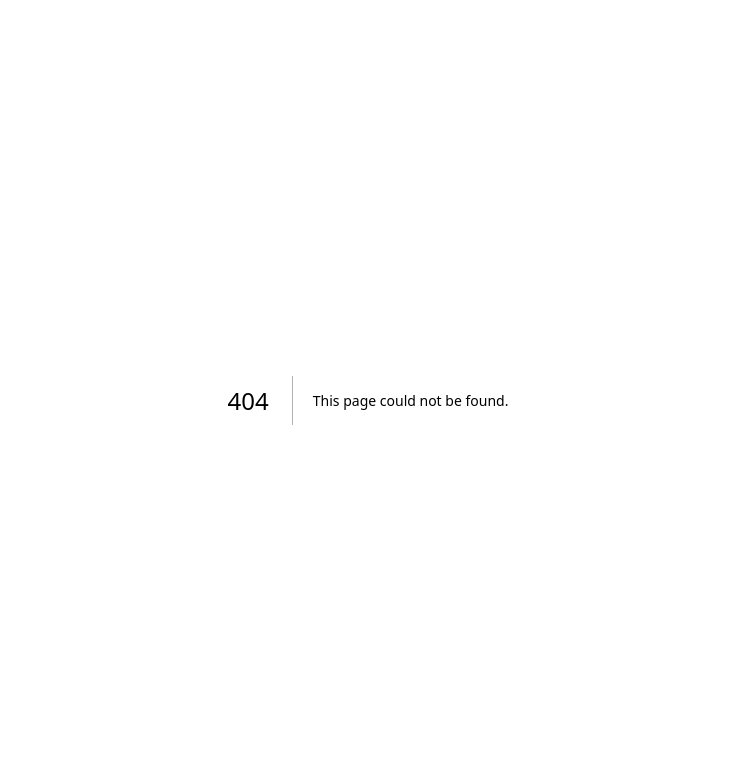
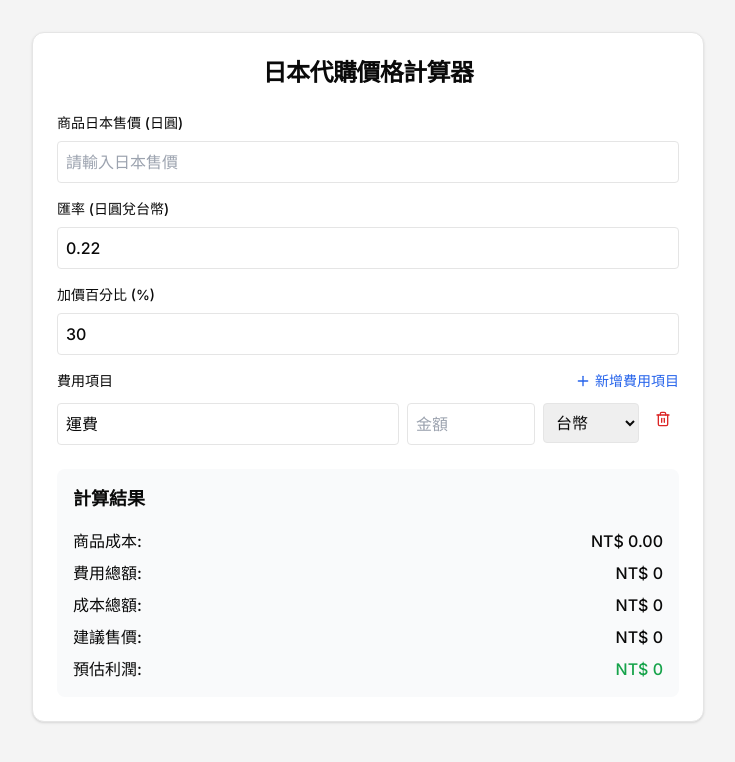
Before and after one commit to mant0u0/web-widget, a Next.js app: page /Purchasing in a window 1280 px wide. Before the commit this address had no page. Shown: the top 762 px of the page, without its empty margins (272-1007 px from the left). Built offline with nearby package versions, Linux system fonts and the light colour scheme; a web font is replaced by a local one.

Commit message:
[Mantou] 代購小程式

```diff
--- /dev/null
+++ b/app/Purchasing/page.tsx
@@ -0,0 +1,272 @@
+"use client";
+
+import React, { useState, ChangeEvent } from "react";
+import { Card, CardHeader, CardTitle, CardContent } from "@/components/ui/card";
+import { Trash2, Plus } from "lucide-react";
+
+interface Fee {
+  id: number;
+  name: string;
+  amount: string;
+  currency: "TWD" | "JPY";
+}
+
+interface CalculationResults {
+  cost: string;
+  final: string;
+  profit: string;
+  feesTotal: string;
+}
+
+const PurchaseCalculator: React.FC = () => {
+  const [japanPrice, setJapanPrice] = useState<string>("");
+  const [markup, setMarkup] = useState<string>("30");
+  const [exchangeRate, setExchangeRate] = useState<string>("0.22");
+  const [fees, setFees] = useState<Fee[]>([
+    { id: 1, name: "運費", amount: "", currency: "TWD" },
+  ]);
+
+  const addFee = (): void => {
+    const newId = Math.max(0, ...fees.map((f) => f.id)) + 1;
+    setFees([...fees, { id: newId, name: "", amount: "", currency: "TWD" }]);
+  };
+
+  const removeFee = (id: number): void => {
+    setFees(fees.filter((fee) => fee.id !== id));
+  };
+
+  const updateFee = (id: number, field: keyof Fee, value: string): void => {
+    setFees(
+      fees.map((fee) => {
+        if (fee.id !== id) return fee;
+
+        if (field === "currency") {
+          const currentAmount = parseFloat(fee.amount);
+          if (!isNaN(currentAmount)) {
+            const rate = parseFloat(exchangeRate);
+            let newAmount: string;
+            if (fee.currency === "TWD" && value === "JPY") {
+              // 台幣轉日圓
+              newAmount = Math.round(currentAmount / rate).toString();
+            } else if (fee.currency === "JPY" && value === "TWD") {
+              // 日圓轉台幣
+              newAmount = (currentAmount * rate).toFixed(2);
+            } else {
+              return fee;
+            }
+            return { ...fee, [field]: value, amount: newAmount };
+          }
+        }
+
+        return { ...fee, [field]: value };
+      }),
+    );
+  };
+
+  const calculatePrice = (): CalculationResults => {
+    if (!japanPrice)
+      return { cost: "0", final: "0", profit: "0", feesTotal: "0" };
+
+    const priceInYen = parseFloat(japanPrice);
+    const rate = parseFloat(exchangeRate);
+    const markupRate = parseFloat(markup) / 100;
+
+    // Calculate base cost in TWD
+    const baseCost = priceInYen * rate;
+
+    // Calculate additional fees in TWD
+    const totalFees = fees.reduce((sum, fee) => {
+      if (!fee.amount) return sum;
+      const amount = parseFloat(fee.amount);
+      return sum + (fee.currency === "JPY" ? amount * rate : amount);
+    }, 0);
+
+    const totalCost = baseCost + totalFees;
+    const finalPrice = totalCost * (1 + markupRate);
+    const profit = finalPrice - totalCost;
+
+    return {
+      cost: totalCost.toFixed(2),
+      final: finalPrice.toFixed(2),
+      profit: profit.toFixed(2),
+      feesTotal: totalFees.toFixed(2),
+    };
+  };
+
+  const handleExchangeRateChange = (newRate: string): void => {
+    setExchangeRate(newRate);
+    const oldRate = parseFloat(exchangeRate);
+    const newRateNum = parseFloat(newRate);
+
+    if (isNaN(newRateNum) || isNaN(oldRate)) return;
+
+    setFees(
+      fees.map((fee) => {
+        if (fee.currency === "JPY" && fee.amount) {
+          const amount = parseFloat(fee.amount);
+          if (!isNaN(amount)) {
+            return {
+              ...fee,
+              amount: Math.round(amount * (newRateNum / oldRate)).toString(),
+            };
+          }
+        }
+        return fee;
+      }),
+    );
+  };
+
+  const handleInputChange = (
+    e: ChangeEvent<HTMLInputElement>,
+    setter: (value: string) => void,
+  ): void => {
+    setter(e.target.value);
+  };
+
+  const results = calculatePrice();
+
+  return (
+    <div className="p-8">
+      <Card className="mx-auto w-full max-w-2xl">
+        <CardHeader>
+          <CardTitle className="text-center text-2xl font-bold">
+            日本代購價格計算器
+          </CardTitle>
+        </CardHeader>
+        <CardContent className="space-y-6">
+          <div className="space-y-4">
+            <div className="space-y-2">
+              <label className="block text-sm font-medium">
+                商品日本售價 (日圓)
+              </label>
+              <input
+                type="number"
+                value={japanPrice}
+                onChange={(e) => handleInputChange(e, setJapanPrice)}
+                className="w-full rounded border p-2"
+                placeholder="請輸入日本售價"
+              />
+            </div>
+
+            <div className="space-y-2">
+              <label className="block text-sm font-medium">
+                匯率 (日圓兌台幣)
+              </label>
+              <input
+                type="number"
+                value={exchangeRate}
+                onChange={(e) => handleExchangeRateChange(e.target.value)}
+                className="w-full rounded border p-2"
+                step="0.01"
+                placeholder="請輸入匯率"
+              />
+            </div>
+
+            <div className="space-y-2">
+              <label className="block text-sm font-medium">
+                加價百分比 (%)
+              </label>
+              <input
+                type="number"
+                value={markup}
+                onChange={(e) => handleInputChange(e, setMarkup)}
+                className="w-full rounded border p-2"
+                placeholder="請輸入加價百分比"
+              />
+            </div>
+
+            <div className="space-y-3">
+              <div className="flex items-center justify-between">
+                <label className="block text-sm font-medium">費用項目</label>
+                <button
+                  onClick={addFee}
+                  className="flex items-center text-sm text-blue-600 hover:text-blue-800"
+                >
+                  <Plus size={16} className="mr-1" />
+                  新增費用項目
+                </button>
+              </div>
+
+              {fees.map((fee) => (
+                <div key={fee.id} className="flex items-start gap-2">
+                  <input
+                    type="text"
+                    value={fee.name}
+                    onChange={(e) => updateFee(fee.id, "name", e.target.value)}
+                    className="flex-1 rounded border p-2"
+                    placeholder="費用名稱"
+                  />
+                  <input
+                    type="number"
+                    value={fee.amount}
+                    onChange={(e) =>
+                      updateFee(fee.id, "amount", e.target.value)
+                    }
+                    className="w-32 rounded border p-2"
+                    placeholder="金額"
+                  />
+                  <select
+                    value={fee.currency}
+                    onChange={(e) =>
+                      updateFee(
+                        fee.id,
+                        "currency",
+                        e.target.value as "TWD" | "JPY",
+                      )
+                    }
+                    className="w-24 rounded border p-2"
+                  >
+                    <option value="TWD">台幣</option>
+                    <option value="JPY">日圓</option>
+                  </select>
+                  <button
+                    onClick={() => removeFee(fee.id)}
+                    className="p-2 text-red-600 hover:text-red-800"
+                    aria-label="刪除費用項目"
+                  >
+                    <Trash2 size={16} />
+                  </button>
+                </div>
+              ))}
+            </div>
+          </div>
+
+          <div className="mt-6 rounded-lg bg-gray-50 p-4">
+            <h3 className="mb-4 text-lg font-semibold">計算結果</h3>
+            <div className="space-y-2">
+              <p className="flex justify-between">
+                <span>商品成本:</span>
+                <span className="font-medium">
+                  NT${" "}
+                  {(
+                    parseFloat(japanPrice || "0") * parseFloat(exchangeRate)
+                  ).toFixed(2)}
+                </span>
+              </p>
+              <p className="flex justify-between">
+                <span>費用總額:</span>
+                <span className="font-medium">NT$ {results.feesTotal}</span>
+              </p>
+              <p className="flex justify-between">
+                <span>成本總額:</span>
+                <span className="font-medium">NT$ {results.cost}</span>
+              </p>
+              <p className="flex justify-between">
+                <span>建議售價:</span>
+                <span className="font-medium">NT$ {results.final}</span>
+              </p>
+              <p className="flex justify-between">
+                <span>預估利潤:</span>
+                <span className="font-medium text-green-600">
+                  NT$ {results.profit}
+                </span>
+              </p>
+            </div>
+          </div>
+        </CardContent>
+      </Card>
+    </div>
+  );
+};
+
+export default PurchaseCalculator;
```
